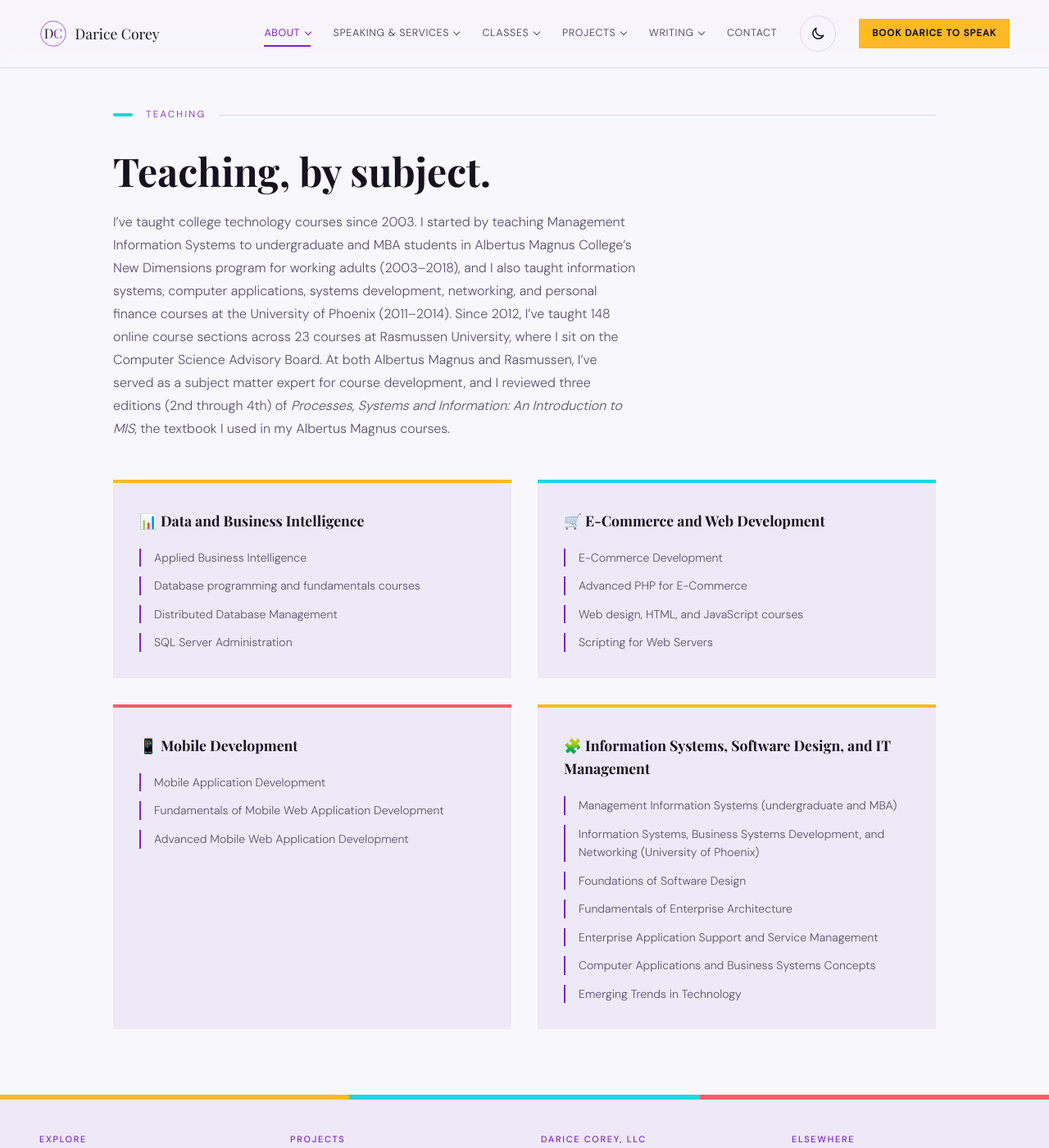
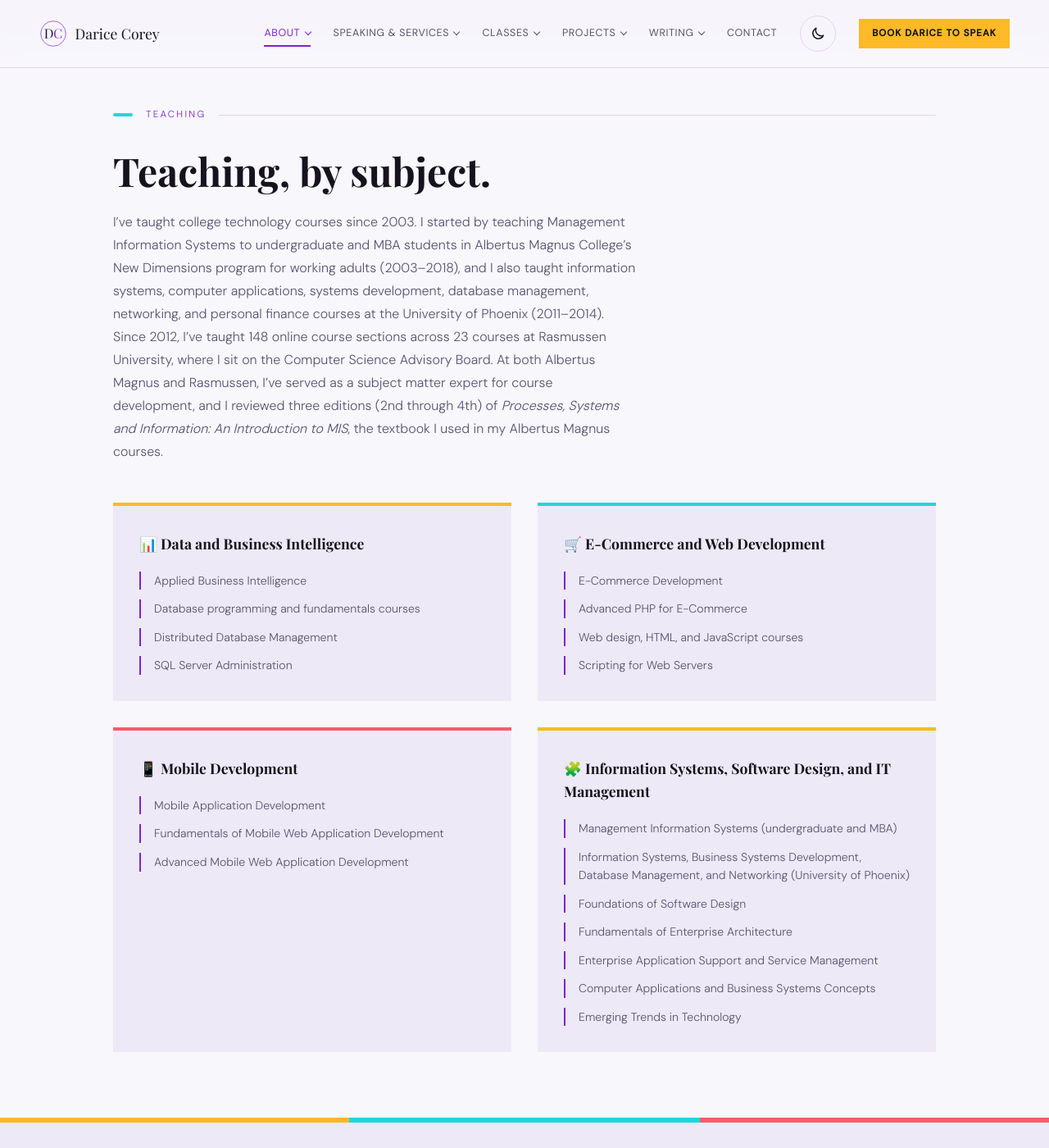
Before and after one commit to dcoreyrasm/dcoreyrasm.github.io, a Jekyll site: the page built from work.html, in a window 1280 px wide and 1400 px high, scrolled down 5623 px. Shown: the whole window at 82% size. Built offline with Jekyll 4.4.1, drawn with Linux system fonts in a browser that asks for light colours; some web fonts are replaced.

Commit message:
Add DBM 380 Database Management to Phoenix courses
Co-Authored-By: Claude Opus 5.5 <noreply@anthropic.com>
Claude-Session: https://claude.ai/code/session_012t3srzx4bUmYtX2iiqELEL

```diff
--- a/work.html
+++ b/work.html
@@ -195,7 +195,7 @@
       <div class="container">
         <p class="section-label">Teaching</p>
         <h2 class="section-heading" id="teaching-heading">Teaching, by subject.</h2>
-        <p class="section-sub">I&rsquo;ve taught college technology courses since 2003. I started by teaching Management Information Systems to undergraduate and MBA students in Albertus Magnus College&rsquo;s New Dimensions program for working adults (2003&ndash;2018), and I also taught information systems, computer applications, systems development, networking, and personal finance courses at the University of Phoenix (2011&ndash;2014). Since 2012, I&rsquo;ve taught 148 online course sections across 23 courses at Rasmussen University, where I sit on the Computer Science Advisory Board. At both Albertus Magnus and Rasmussen, I&rsquo;ve served as a subject matter expert for course development, and I reviewed three editions (2nd through 4th) of <em>Processes, Systems and Information: An Introduction to MIS</em>, the textbook I used in my Albertus Magnus courses.</p>
+        <p class="section-sub">I&rsquo;ve taught college technology courses since 2003. I started by teaching Management Information Systems to undergraduate and MBA students in Albertus Magnus College&rsquo;s New Dimensions program for working adults (2003&ndash;2018), and I also taught information systems, computer applications, systems development, database management, networking, and personal finance courses at the University of Phoenix (2011&ndash;2014). Since 2012, I&rsquo;ve taught 148 online course sections across 23 courses at Rasmussen University, where I sit on the Computer Science Advisory Board. At both Albertus Magnus and Rasmussen, I&rsquo;ve served as a subject matter expert for course development, and I reviewed three editions (2nd through 4th) of <em>Processes, Systems and Information: An Introduction to MIS</em>, the textbook I used in my Albertus Magnus courses.</p>
         <div class="impact-cats">
           <div class="impact-cat">
             <h3>📊 Data and Business Intelligence</h3>
@@ -227,7 +227,7 @@
             <h3>🧩 Information Systems, Software Design, and IT Management</h3>
             <ul>
               <li>Management Information Systems (undergraduate and MBA)</li>
-              <li>Information Systems, Business Systems Development, and Networking (University of Phoenix)</li>
+              <li>Information Systems, Business Systems Development, Database Management, and Networking (University of Phoenix)</li>
               <li>Foundations of Software Design</li>
               <li>Fundamentals of Enterprise Architecture</li>
               <li>Enterprise Application Support and Service Management</li>
```
